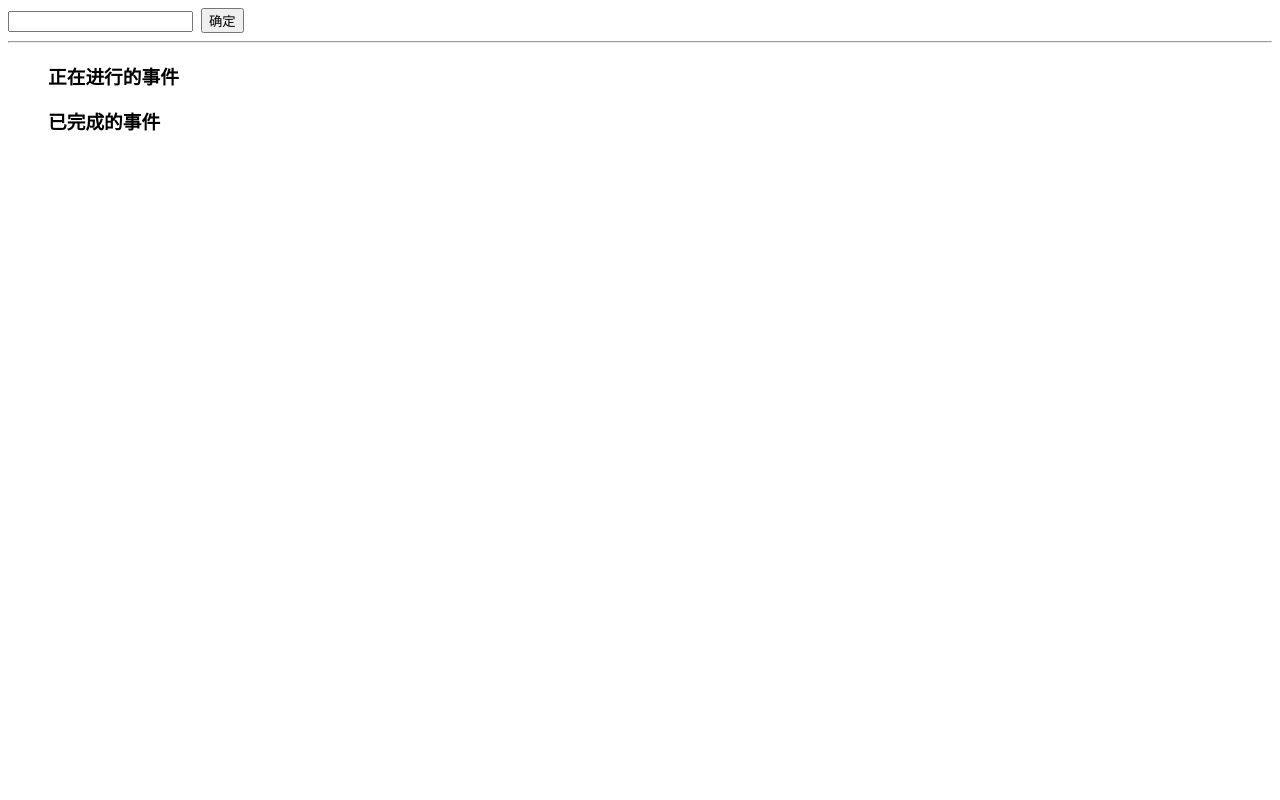
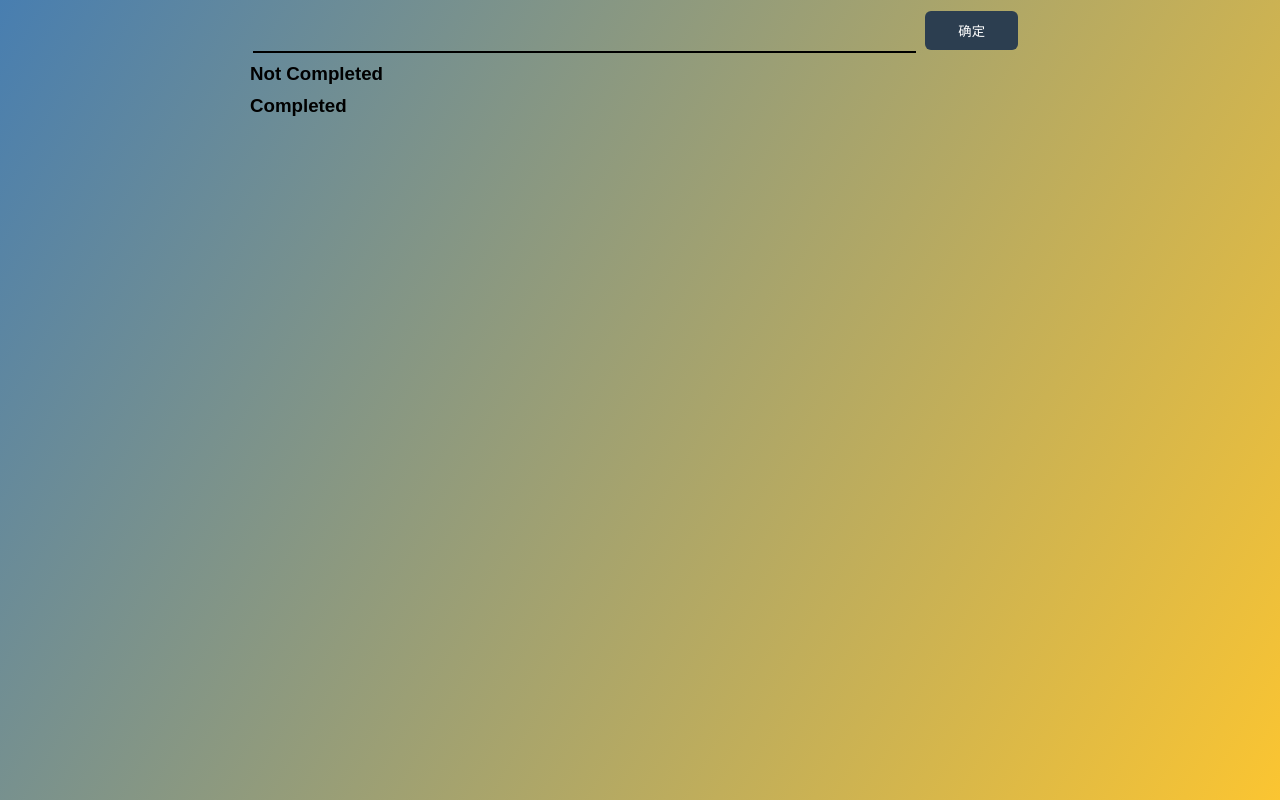
Before and after one commit to zzj98/Vue, a Vue app in the folder todolist/: page / in a window 1280 px wide. Built offline with nearby package versions, Linux system fonts and the light colour scheme.

Commit message:
todolist

```diff
--- a/todolist/package.json
+++ b/todolist/package.json
@@ -9,6 +9,7 @@
   },
   "dependencies": {
     "core-js": "^2.6.5",
+    "font-awesome": "^4.7.0",
     "vue": "^2.6.10"
   },
   "devDependencies": {
--- a/todolist/src/App.vue
+++ b/todolist/src/App.vue
@@ -1,17 +1,22 @@
 <template>
     <div id="app">
-        <input type="text" v-model="msg" @keydown="enterDown">&nbsp;
-        <button @click="daADD">确定</button>
-        <hr/>
+        <input type="text" ref="txt" class="txtb" v-model="msg" @keydown="enterDown">&nbsp;
+        <button class="btn" @click="daADD">确定</button>
         <ul>
-            <h3>正在进行的事件</h3>
-            <li v-for="(item,key) in list" v-if="!item.flag">
-                <input type="checkbox" v-model="item.flag" @change="saveList"> {{item.title}} <button @click="deleteData(key)">删除</button>
+            <div class="notcomp">
+                <h3>Not Completed</h3>
+                <li v-for="(item,key) in list" class="task" v-if="!item.flag">
+                    <input type="checkbox" v-model="item.flag" @change="saveList"> {{item.title}} <i class='fa fa-trash' @click="deleteData(key)"></i>
+                    <!--{{item.title}} <i class='fa fa-trash' @click="deleteData(key)"></i> <i class='fa fa-check' @click="saveList"></i> <button @click="deleteData(key)">删除</button>-->
                 </li>
-            <h3>已完成的事件</h3>
-            <li v-for="(item,key) in list" v-if="item.flag">
-                <input type="checkbox" v-model="item.flag" @change="saveList"> {{item.title}} <button @click="deleteData(key)">删除</button>
+            </div>
+            <div class="comp">
+                <h3>Completed</h3>
+                <li v-for="(item,key) in list" class="task" v-if="item.flag">
+                    <input type="checkbox" v-model="item.flag" @change="saveList"> {{item.title}} <i class='fa fa-trash' @click="deleteData(key)"></i>
+                    <!--{{item.title}} <i @click="deleteData(key)" class='fa fa-trash'></i> <button @click="deleteData(key)">删除</button>-->
                 </li>
+            </div>
         </ul>
     </div>
 </template>
@@ -28,7 +33,7 @@
         },
         methods:{
             enterDown(e){
-                if (e.keyCode === 13 ){
+                if (e.keyCode === 13 && this.$refs.txt.value !== ""){
                     this.list.push({
                         title:this.msg,
                         flag:false,
@@ -39,6 +44,7 @@
                 storage.set('list',this.list);
             },
             daADD(){
+                if (this.$refs.txt.value !== "") {
                     this.list.push({
                         title:this.msg,
                         flag:false,
@@ -46,6 +52,7 @@
                     this.msg = '';
                     // localStorage.setItem('list',JSON.stringify(this.list));
                     storage.set('list',this.list);
+                }
             },
             deleteData(key){
                 this.list.splice(key,1);
@@ -68,7 +75,67 @@
 </script>
 
 <style>
+    *{
+        margin: 0;
+        padding: 0;
+        font-family: "montserrat",sans-serif;
+        box-sizing: border-box;
+    }
+
+    body{
+        background-image: linear-gradient(120deg,#487eb0,#fbc531);
+        min-height: 100vh;
+    }
+
+    #app{
+        max-width: 800px;
+        margin: auto;
+        padding: 10px;
+    }
+
+    .txtb{
+        width: 85%;
+        border: none;
+        border-bottom: 2px solid #000;
+        background: none;
+        padding: 10px;
+        margin-left: 3px;
+        outline: none;
+        font-size: 18px;
+    }
+
+    h3{
+        margin: 10px 0;
+    }
+
+    .task{
+        width: 100%;
+        background: rgba(225,225,225,0.5);
+        padding: 18px;
+        margin: 6px 0;
+        overflow: hidden;
+    }
+
+    .task i{
+        float: right;
+        margin-left: 20px;
+        cursor: pointer;
+    }
+
+    .comp .task{
+        background: rgba(0,0,0,.5);
+        color: #fff;
+    }
     ul{
         list-style: none;
     }
+    .btn{
+        width: 12%;
+        background: #2c3e50;
+        border: 0;
+        color: white;
+        padding: 10px 0;
+        border-radius: 6px;
+        cursor: pointer;
+    }
 </style>
--- a/todolist/src/main.js
+++ b/todolist/src/main.js
@@ -1,5 +1,6 @@
 import Vue from 'vue'
 import App from './App.vue'
+import 'font-awesome/css/font-awesome.min.css'
 
 Vue.config.productionTip = false
 
```
Lines whose indentation alone changed are shown as unchanged.
